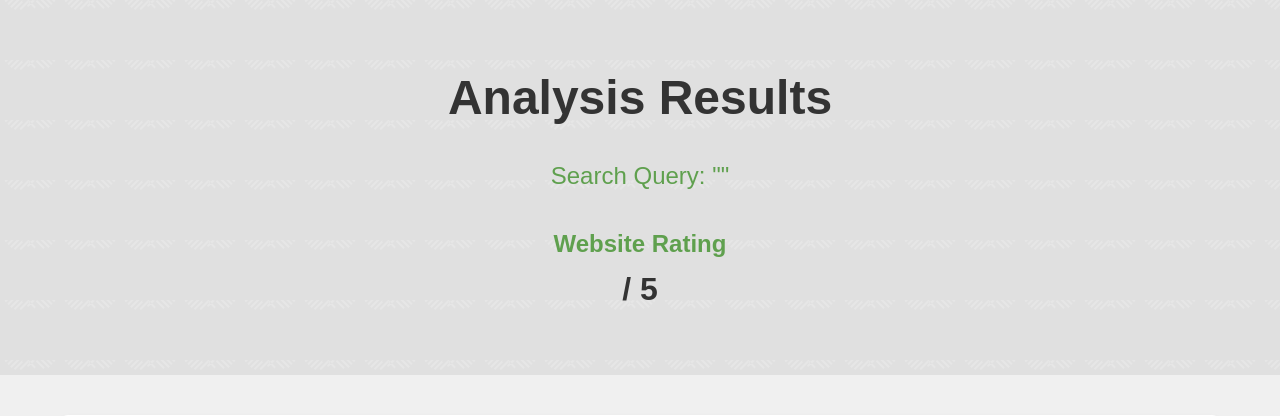
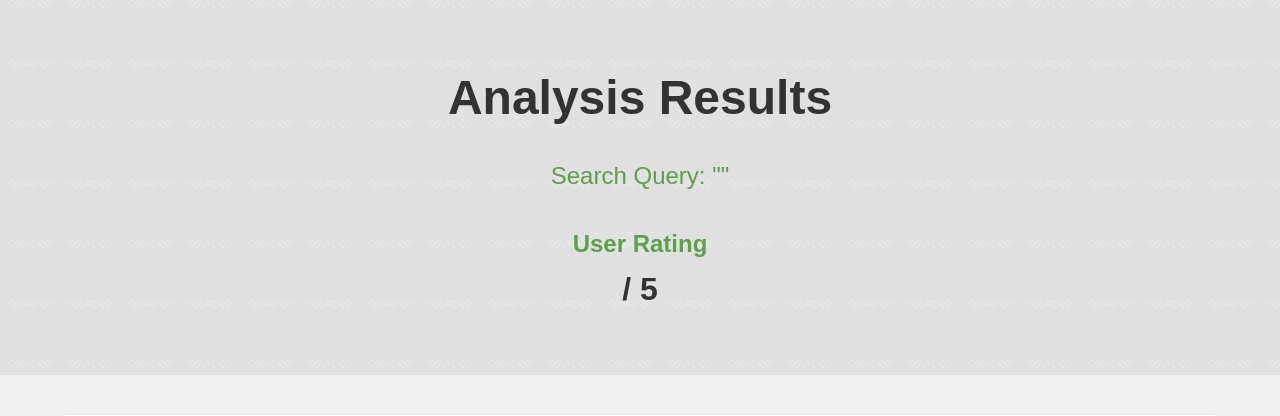
Before and after one commit to Richard-X46/opinion_mining, a Flask app: template application/templates/results.html in a window 1280 px wide. Shown: the top 416 px of the page. Run offline with Flask 3, Linux system fonts and the light colour scheme; the template is opened without the code that fills it, so the values that code supplies are empty; some libraries are stand-ins or nearby versions; some web fonts are replaced.

Commit message:
Heading Change in Rating system frontend

```diff
--- a/application/templates/results.html
+++ b/application/templates/results.html
@@ -133,9 +133,9 @@
             <h1>Analysis Results</h1>
             <div class="search-query">Search Query: "{{ search_query }}"</div>
 
-            <!-- New Website Rating Section -->
-            <div class="website-rating" style="margin-top: 20px;">
-                <h2 style="font-size: 24px; color: var(--primary);">Website Rating</h2>
+            <!-- New User Rating Section -->
+            <div class="user-rating" style="margin-top: 20px;">
+                <h2 style="font-size: 24px; color: var(--primary);">User Rating</h2>
                 <p style="font-size: 32px; font-weight: bold; color: var(--text-dark);">
                     {{ rating }} / 5
                 </p>
```
